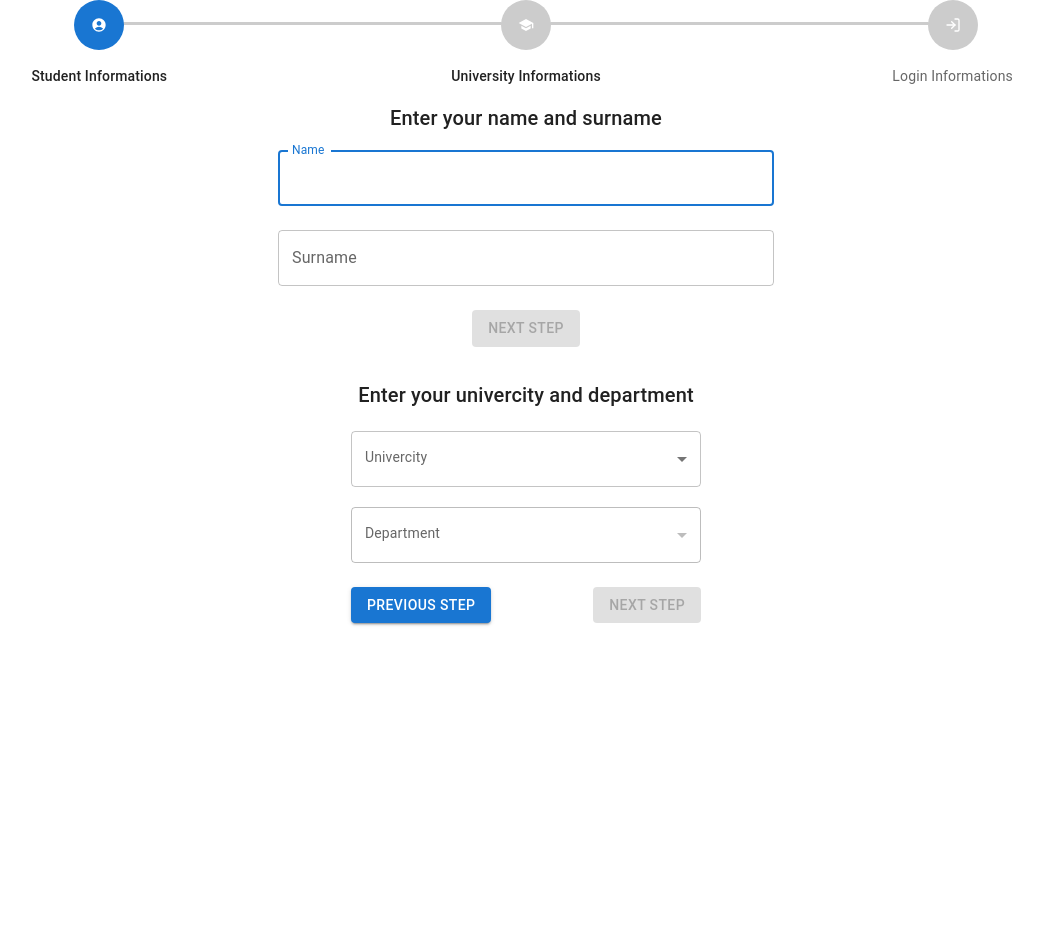
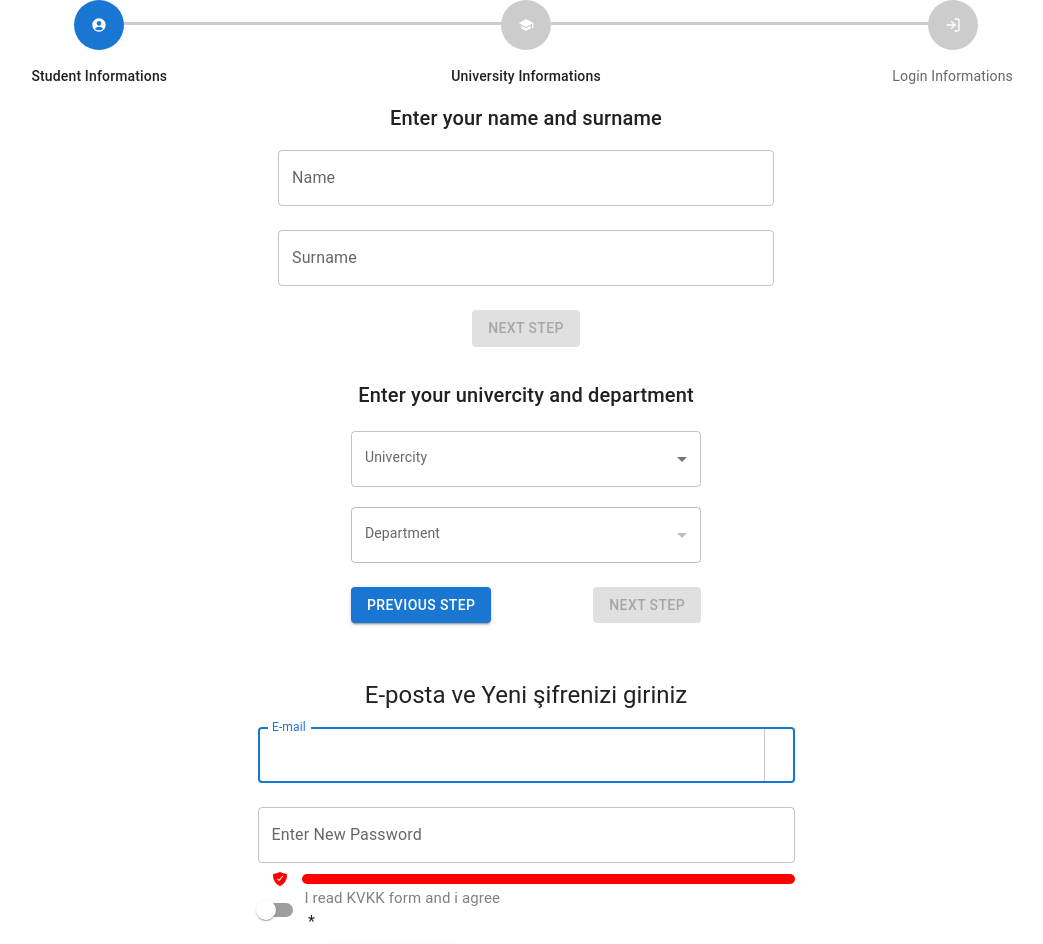
Before and after one commit to MuratOzte/UniSocial, a Next.js app: page /register in a window 1280 px wide. Shown: the top 944 px of the page, without its empty margins (114-1157 px from the left). Before the commit the page ends 800 px from the top, so only its background shows below. Built offline with nearby package versions, Linux system fonts and the light colour scheme.

Commit message:
register page3 added

```diff
--- a/src/app/(site)/register/page.jsx
+++ b/src/app/(site)/register/page.jsx
@@ -4,6 +4,7 @@
 import CustomStepper from '@/app/components/Register/CustomStepper/newCustomStepper';
 import Inputs1 from '@/app/components/Register/Pages/page1';
 import Inputs2 from '@/app/components/Register/Pages/page2';
+import Inputs3 from '@/app/components/Register/Pages/page3';
 
 const Register = () => {
     return (
@@ -11,6 +12,7 @@ const Register = () => {
             <CustomStepper />
             <Inputs1 />
             <Inputs2 />
+            <Inputs3 />
         </div>
     );
 };
--- /dev/null
+++ b/src/app/components/Register/Adornments/EyeEndAdornment.jsx
@@ -0,0 +1,18 @@
+import { IoEye } from 'react-icons/io5';
+import { IoMdEyeOff } from 'react-icons/io';
+import { IconButton, InputAdornment } from '@mui/material';
+
+export const EyeEndAdornment = ({
+    visible,
+    isPasswordVisible,
+    visibilityToggleHandler,
+}) => {
+    return (
+        <InputAdornment position="end">
+            <IconButton onClick={visibilityToggleHandler}>
+                {isPasswordVisible && visible && <IoEye />}
+                {!isPasswordVisible && visible && <IoMdEyeOff />}
+            </IconButton>
+        </InputAdornment>
+    );
+};
--- a/src/app/components/Register/Pages/page3.jsx
+++ b/src/app/components/Register/Pages/page3.jsx
@@ -9,22 +9,18 @@ import {
     Switch,
     Divider,
 } from '@mui/material';
-import LoadingButton from '@mui/lab/LoadingButton';
+// import LoadingButton from '@mui/lab/LoadingButton';
 //components
-import PasswordStrengthBar from '../PasswordStrengthBar';
+// import PasswordStrengthBar from '../PasswordStrengthBar';
 //hooks
 import { useDispatch, useSelector } from 'react-redux';
 import { useEffect, useState } from 'react';
-import { animated, useSpring } from '@react-spring/web';
 //functions
-import { registerActions } from '../../../../store/registerSlice';
-//adornments
-import {
-    ErrorAdornment,
-    EyeEndAdornment,
-} from '../../adornments/InputErrorAdornment';
+import { EyeEndAdornment } from '../Adornments/EyeEndAdornment';
 //data
-import data from '../../../../data/univercities.json';
+import data from '@/app/data/uniData.json';
+import PasswordStrengthBar from '../PasswordStrenghtbar';
+import registerSlice from '@/store/Slices/RegisterSlice';
 
 // const emailRegex =
 //     /(?:[a-z0-9!#$%&'*+/=?^_`{|}~-]+(?:\.[a-z0-9!#$%&'*+/=?^_`{|}~-]+)*|"(?:[\x01-\x08\x0b\x0c\x0e-\x1f\x21\x23-\x5b\x5d-\x7f]|\\[\x01-\x09\x0b\x0c\x0e-\x7f])*")@(?:(?:[a-z0-9](?:[a-z0-9-]*[a-z0-9])?\.)+[a-z0-9](?:[a-z0-9-]*[a-z0-9])?|\[(?:(?:25[0-5]|2[0-4][0-9]|[01]?[0-9][0-9]?)\.){3}(?:25[0-5]|2[0-4][0-9]|[01]?[0-9][0-9]?|[a-z0-9-]*[a-z0-9]:(?:[\x01-\x08\x0b\x0c\x0e-\x1f\x21-\x5a\x53-\x7f]|\\[\x01-\x09\x0b\x0c\x0e-\x7f])+)\])/;
@@ -52,7 +48,7 @@ const Inputs3 = (props) => {
     //kvkk actions
     const isKvkk = useSelector((state) => state.register.isKvkk);
     const kvkkHandler = () => {
-        dispatch(registerActions.kvkkToggleHandler());
+        dispatch(registerSlice.actions.kvkkToggleHandler());
     };
 
     //email functions
@@ -62,8 +58,8 @@ const Inputs3 = (props) => {
 
     const emailChangeHandler = (event) => {
         setEnteredEmail(event.currentTarget.value);
-        dispatch(registerActions.emailChangeHandler(event.currentTarget.value));
-        dispatch(registerActions.emailExtensionChangeHandler(emailExtension));
+        dispatch(registerSlice.actions.emailChangeHandler(event.currentTarget.value));
+        dispatch(registerSlice.actions.emailExtensionChangeHandler(emailExtension));
         // let emailValidation = emailRegex.test(event.currentTarget.value);
         let emailValidation = enteredEmail > 5 ? true : false;
         setIsEmailValid(emailValidation);
@@ -87,7 +83,7 @@ const Inputs3 = (props) => {
     };
 
     useEffect(() => {
-        dispatch(registerActions.passwordChangeHandler(enteredPassword));
+        dispatch(registerSlice.actions.passwordChangeHandler(enteredPassword));
     }, [enteredPassword]);
 
     const passwordBlurHandler = () => {
@@ -143,7 +139,6 @@ const Inputs3 = (props) => {
                     alignItems: 'center',
                 }}
             >
-                <animated.div style={{ ...textAnimation }}>
                 <Typography
                     component="h1"
                     variant="h5"
@@ -151,13 +146,7 @@ const Inputs3 = (props) => {
                 >
                     E-posta ve Yeni şifrenizi giriniz
                 </Typography>
-                </animated.div>
                 <Box component="form" onSubmit={props.submitHandler} noValidate>
-                    <animated.div
-                        style={{
-                            ...emailAnimation,
-                        }}
-                    >
                     <TextField
                         margin="normal"
                         fullWidth
@@ -188,12 +177,7 @@ const Inputs3 = (props) => {
                         }}
                         autoFocus
                     />
-                    </animated.div>
-                    <animated.div
-                        style={{
-                            ...passwordAnimation,
-                        }}
-                    >
+
                     <TextField
                         margin="normal"
                         fullWidth
@@ -217,19 +201,11 @@ const Inputs3 = (props) => {
                             ),
                         }}
                     />
-                    </animated.div>
 
-                    <animated.div
-                        style={{
-                            ...passwordStrenghtBarAnimation,
-                        }}
-                    >
                     <PasswordStrengthBar
                         password={enteredPassword}
                         isStrenghtBarOpen={isStrenghtBarOpen}
                     />
-                    </animated.div>
-                    <animated.div style={{ ...kvkkAnimation }}>
                     <FormControlLabel
                         required
                         control={<Switch />}
@@ -242,33 +218,17 @@ const Inputs3 = (props) => {
                         onClick={kvkkHandler}
                         checked={isKvkk}
                     />
-                    </animated.div>
                     <Grid container textAlign={'center'} mt={1.5}>
                         <Grid item xs={6}>
-                            <animated.div
-                                style={{
-                                    ...prevButtonAnimation,
-                                    display: 'flex',
-                                    justifyContent: 'start',
-                                }}
-                            >
                             <Button
                                 variant="contained"
                                 onClick={props.activeStepDecrementHandler}
                             >
                                 Previous Step
                             </Button>
-                            </animated.div>
                         </Grid>
                         <Grid item xs={6}>
-                            <animated.div
-                                style={{
-                                    ...registerButtonAnimation,
-                                    display: 'flex',
-                                    justifyContent: 'end',
-                                }}
-                            >
-                                <LoadingButton
+                            <Button
                                 variant="contained"
                                 color="success"
                                 onClick={props.formSubmit}
@@ -277,8 +237,7 @@ const Inputs3 = (props) => {
                                 loading={isRequestPending}
                             >
                                 Register
-                                </LoadingButton>
-                            </animated.div>
+                            </Button>
                         </Grid>
                     </Grid>
                 </Box>
--- /dev/null
+++ b/src/app/components/Register/PasswordStrenghtbar.jsx
@@ -0,0 +1,96 @@
+import LinearProgress from '@mui/material/LinearProgress';
+import { Grid } from '@mui/material';
+import { IoShieldCheckmark } from 'react-icons/io5';
+import { useEffect } from 'react';
+import { useDispatch } from 'react-redux';
+import registerSlice from '@/store/Slices/RegisterSlice';
+
+const PasswordStrengthBar = ({ password, isStrenghtBarOpen }) => {
+    const dispatch = useDispatch();
+
+    const calculateStrength = (password) => {
+        const length = password.length;
+        let score = 0;
+
+        if (length > 0) {
+            score += 10;
+        }
+        if (length >= 8) {
+            score += 25;
+        }
+
+        if (
+            /(?=.*?[!"#\$%&'\(\)\*\+,-\.\/:;<=>\?@[\]\^_`\{\|}~])/.test(
+                password
+            )
+        ) {
+            score += 10;
+        }
+
+        if (/[a-z]/.test(password) && /[A-Z]/.test(password)) {
+            score += 15;
+        }
+
+        if (/\d/.test(password)) {
+            score += 20;
+        }
+
+        if (/[^a-zA-Z\d]/.test(password)) {
+            score += 20;
+        }
+
+        return score;
+    };
+
+    const getPasswordStrengthColor = (strength) => {
+        if (strength < 25) {
+            return 'red';
+        } else if (strength < 50) {
+            return 'yellow';
+        } else if (strength < 75) {
+            return 'blue';
+        } else {
+            return 'green';
+        }
+    };
+
+    const passwordStrength = calculateStrength(password);
+    const strengthColor = getPasswordStrengthColor(passwordStrength);
+
+    useEffect(() => {
+        dispatch(
+            registerSlice.actions.passwordStrenghtChangeHandler(passwordStrength)
+        );
+    }, [passwordStrength]);
+
+    return (
+        <div>
+            <Grid container display={'flex'} alignItems={'center'}>
+                <Grid
+                    item
+                    xs={1}
+                    sx={{
+                        display: 'flex',
+                        justifyContent: 'center',
+                    }}
+                >
+                    <IoShieldCheckmark color={strengthColor} />
+                </Grid>
+                <Grid item xs={11}>
+                    <LinearProgress
+                        color={strengthColor}
+                        variant="determinate"
+                        value={passwordStrength}
+                        sx={{
+                            height: 10,
+                            borderRadius: 5,
+                            bgcolor: strengthColor,
+                        }}
+                    />
+                </Grid>
+            </Grid>
+        </div>
+    );
+};
+
+export default PasswordStrengthBar;
```
Lines whose indentation alone changed are shown as unchanged.
